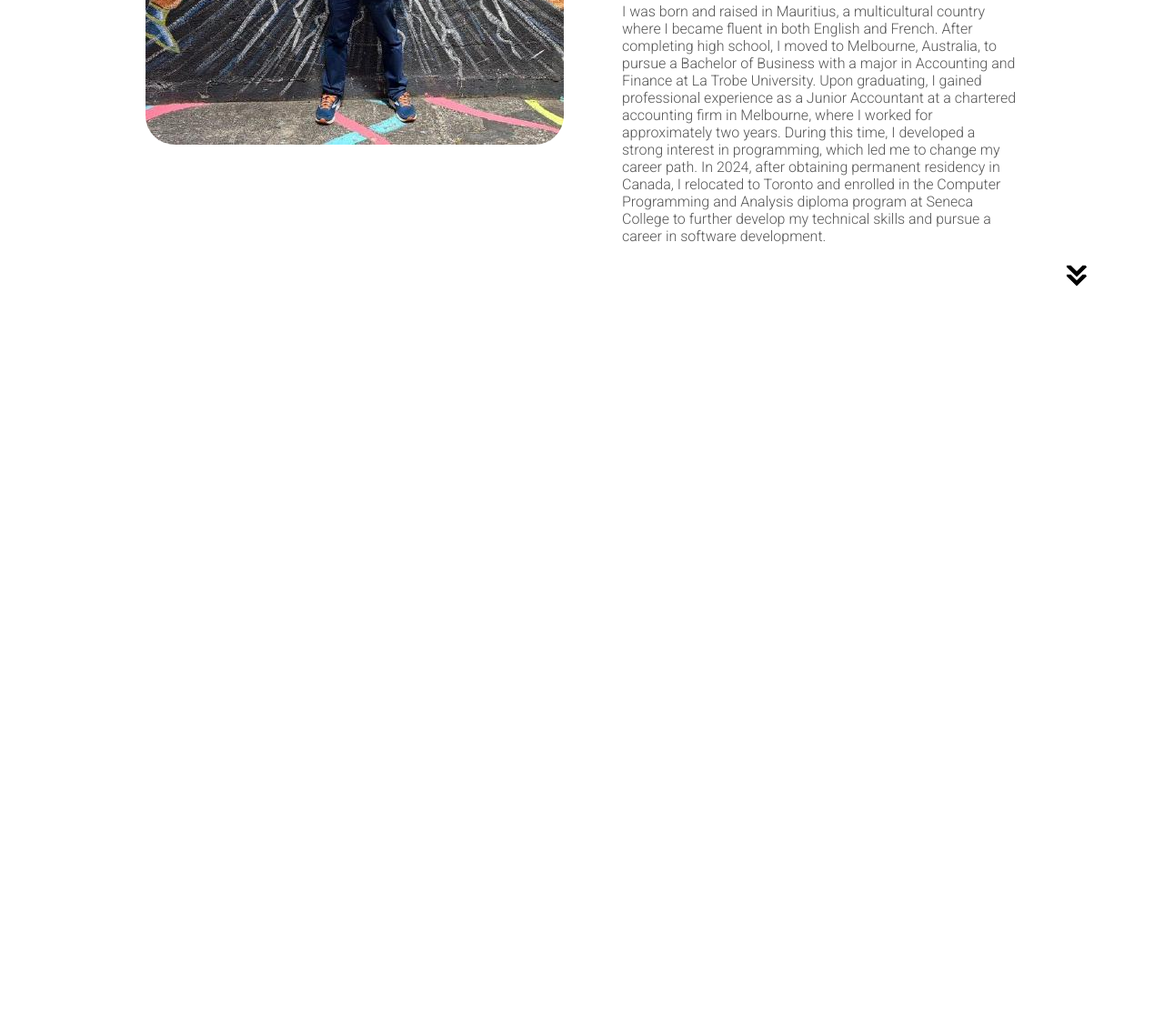
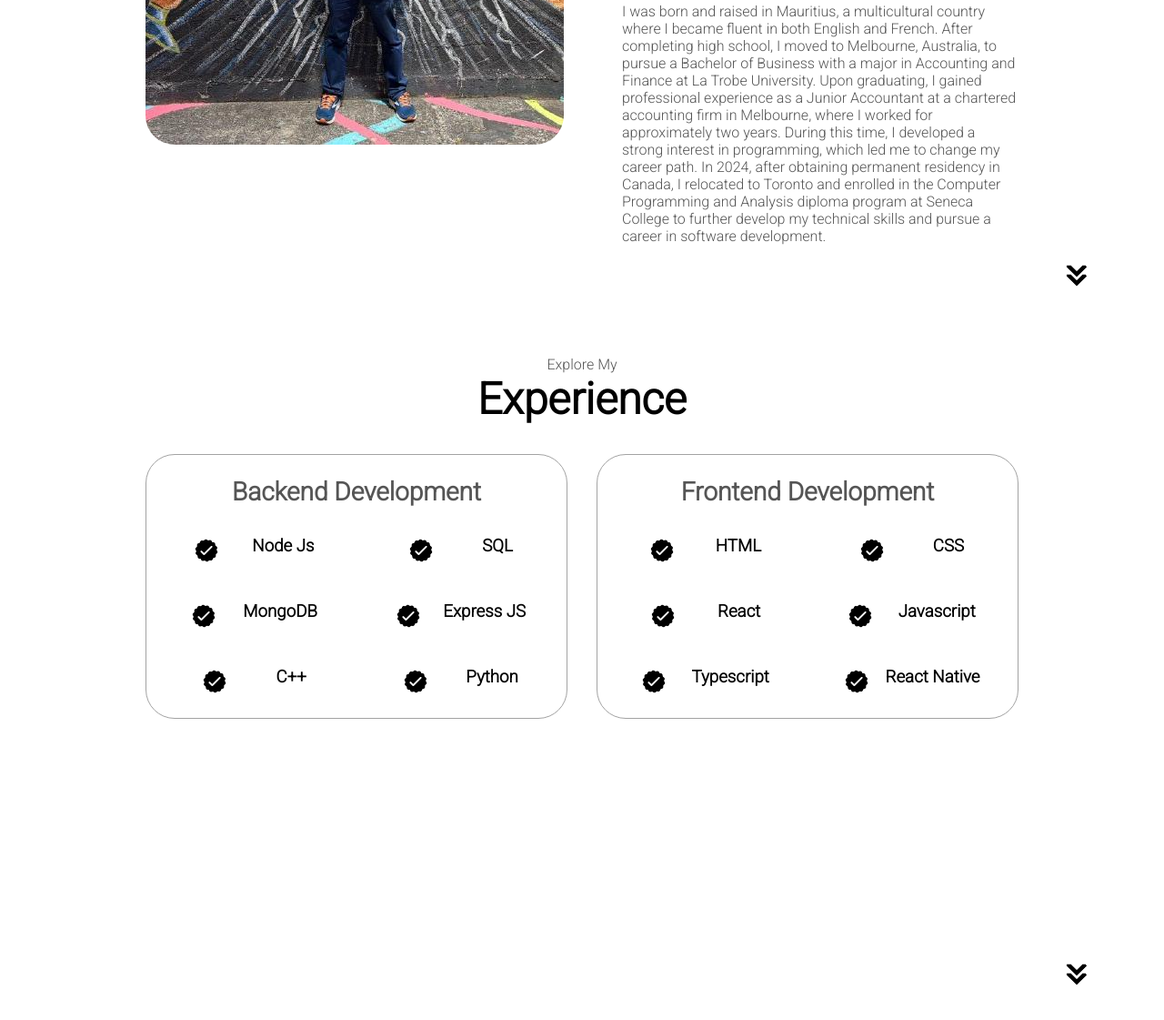
Before and after one commit to keshav1207/Portfolio-Website, a plain HTML site: page index.html in a window 1280 px wide. Shown: the part 1185-2306 px from the top of the page at 91% size. Before the commit the page ends 1544 px from the top, so only its background shows below. Drawn offline with Linux system fonts and the light colour scheme.

Commit message:
Create Experience section

```diff
--- a/index.html
+++ b/index.html
@@ -141,6 +141,166 @@
       />
     </section>
 
+    <section id="experience">
+      <p class="section__text__p1">Explore My</p>
+      <h1 class="title">Experience</h1>
+      <div class="experience-details-container">
+        <div class="about-containers">
+          <div class="details-container">
+            <h2 class="experience-sub-title">Backend Development</h2>
+            <div class="article-container">
+              <article>
+                <img
+                  src="./assets/checkmark.png"
+                  alt="Experience icon"
+                  class="icon"
+                />
+
+                <div>
+                  <h3>Node Js</h3>
+                </div>
+              </article>
+              <article>
+                <img
+                  src="./assets/checkmark.png"
+                  alt="Experience icon"
+                  class="icon"
+                />
+
+                <div>
+                  <h3>SQL</h3>
+                </div>
+              </article>
+              <article>
+                <img
+                  src="./assets/checkmark.png"
+                  alt="Experience icon"
+                  class="icon"
+                />
+
+                <div>
+                  <h3>MongoDB</h3>
+                </div>
+              </article>
+              <article>
+                <img
+                  src="./assets/checkmark.png"
+                  alt="Experience icon"
+                  class="icon"
+                />
+
+                <div>
+                  <h3>Express JS</h3>
+                </div>
+              </article>
+              <article>
+                <img
+                  src="./assets/checkmark.png"
+                  alt="Experience icon"
+                  class="icon"
+                />
+
+                <div>
+                  <h3>C++</h3>
+                </div>
+              </article>
+
+              <article>
+                <img
+                  src="./assets/checkmark.png"
+                  alt="Experience icon"
+                  class="icon"
+                />
+
+                <div>
+                  <h3>Python</h3>
+                </div>
+              </article>
+            </div>
+          </div>
+          <div class="details-container">
+            <h2 class="experience-sub-title">Frontend Development</h2>
+            <div class="article-container">
+              <article>
+                <img
+                  src="./assets/checkmark.png"
+                  alt="Experience icon"
+                  class="icon"
+                />
+
+                <div>
+                  <h3>HTML</h3>
+                </div>
+              </article>
+              <article>
+                <img
+                  src="./assets/checkmark.png"
+                  alt="Experience icon"
+                  class="icon"
+                />
+
+                <div>
+                  <h3>CSS</h3>
+                </div>
+              </article>
+              <article>
+                <img
+                  src="./assets/checkmark.png"
+                  alt="Experience icon"
+                  class="icon"
+                />
+
+                <div>
+                  <h3>React</h3>
+                </div>
+              </article>
+              <article>
+                <img
+                  src="./assets/checkmark.png"
+                  alt="Experience icon"
+                  class="icon"
+                />
+
+                <div>
+                  <h3>Javascript</h3>
+                </div>
+              </article>
+              <article>
+                <img
+                  src="./assets/checkmark.png"
+                  alt="Experience icon"
+                  class="icon"
+                />
+
+                <div>
+                  <h3>Typescript</h3>
+                </div>
+              </article>
+
+              <article>
+                <img
+                  src="./assets/checkmark.png"
+                  alt="Experience icon"
+                  class="icon"
+                />
+
+                <div>
+                  <h3>React Native</h3>
+                </div>
+              </article>
+            </div>
+          </div>
+        </div>
+      </div>
+
+      <img
+        src="./assets/arrow.png"
+        alt="Arrow icon"
+        class="icon arrow"
+        onclick="location.href='./#projects'"
+      />
+    </section>
+
     <script src="script.js"></script>
   </body>
 </html>
--- a/style.css
+++ b/style.css
@@ -270,3 +270,40 @@ section {
   width: 400px;
   margin: auto 0;
 }
+
+#experience {
+  position: relative;
+}
+
+.experience-sub-title {
+  color: rgb(85, 85, 85);
+  font-weight: 600;
+  font-size: 1.75rem;
+  margin-bottom: 2rem;
+}
+
+.experience-details-container {
+  display: flex;
+  justify-content: center;
+  flex-direction: column;
+}
+
+.article-container {
+  display: flex;
+  text-align: initial;
+  flex-wrap: wrap;
+  flex-direction: row;
+  gap: 2.5rem;
+  justify-content: space-around;
+}
+
+article {
+  display: flex;
+  width: 10rem;
+  justify-content: space-around;
+  gap: 0.5rem;
+}
+
+article.icon {
+  cursor: default;
+}
```
Also changed, not shown: assets/checkmark.png (added).
